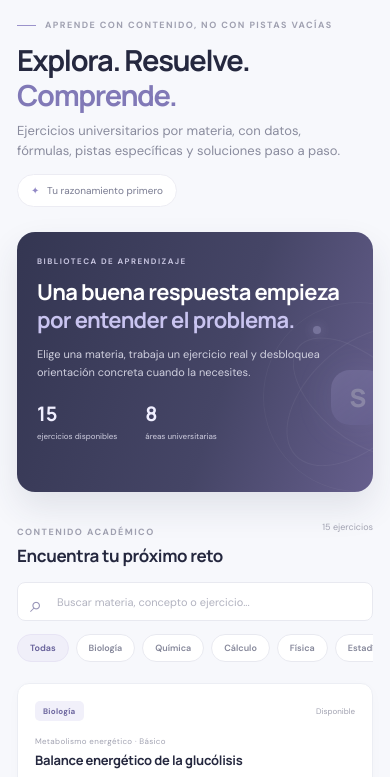
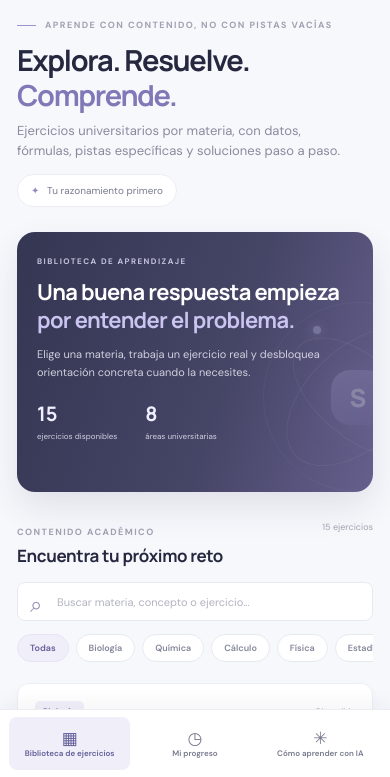
Before and after one commit to nexiqu/Prototipo, a plain HTML site: page index.html in a window 390 px wide. Shown: the part 67-844 px from the top of the page. Drawn offline with Linux system fonts and the light colour scheme.

Commit message:
Keep navigation accessible on mobile screens

```diff
--- a/styles.css
+++ b/styles.css
@@ -448,3 +448,50 @@ h1 { margin: 12px 0 8px; font: 700 clamp(29px, 3vw, 37px)/1.2 Manrope, sans-seri
   .history-meta { margin-left:46px; }
   .history-review { margin-left:auto; }
 }
+
+
+/* Mobile navigation remains available on narrow screens. */
+@media (max-width: 560px) {
+  .sidebar {
+    display:flex;
+    position:fixed;
+    inset:auto 0 0 0;
+    width:100%;
+    height:68px;
+    padding:7px 9px max(7px, env(safe-area-inset-bottom));
+    flex-direction:row;
+    align-items:center;
+    justify-content:center;
+    border-right:0;
+    border-top:1px solid #ececf2;
+    box-shadow:0 -5px 20px rgba(38,41,70,.05);
+  }
+  .sidebar .brand,.sidebar .side-label,.sidebar .sidebar-note,.sidebar .sidebar-footer { display:none; }
+  .sidebar .main-nav {
+    display:flex;
+    width:100%;
+    height:100%;
+    align-items:stretch;
+    justify-content:space-around;
+    gap:4px;
+  }
+  .sidebar .nav-item {
+    width:33.333%;
+    min-width:0;
+    padding:4px 2px;
+    display:flex;
+    flex-direction:column;
+    justify-content:center;
+    align-items:center;
+    gap:2px;
+    border-radius:8px;
+    color:#77798c;
+    font-size:8px;
+    line-height:1.1;
+    white-space:nowrap;
+  }
+  .sidebar .nav-icon { width:auto; font-size:17px; line-height:1; }
+  .sidebar .nav-item.active { color:#625d98; }
+  .main-content { padding-bottom:94px; }
+  .app-footer { margin-bottom:4px; }
+}
```
